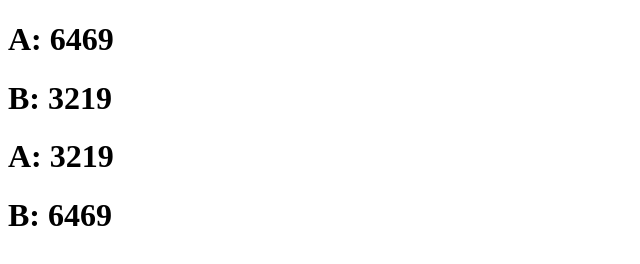
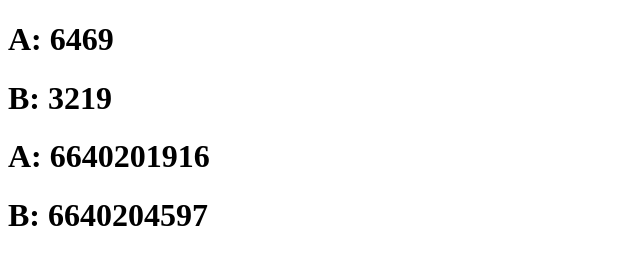
Before and after one commit to Biscuit-cloud/Lab3.3, a plain HTML site: page index.html in a window 1280 px wide. Shown: the whole page, without its empty margins (0-640 px from the left). Drawn offline with Linux system fonts and the light colour scheme.

Commit message:
Change to full code

```diff
--- a/index.html
+++ b/index.html
@@ -19,7 +19,8 @@
     <title>My Website</title>
 </head>
 <body>
-    <h1>A: 3219</h1>
-    <h1>B: 6469</h1>
+    <h1>A: 6640201916</h1>
+    <h1>B: 6640204597</h1>
+
 </body>
 </html>
```
